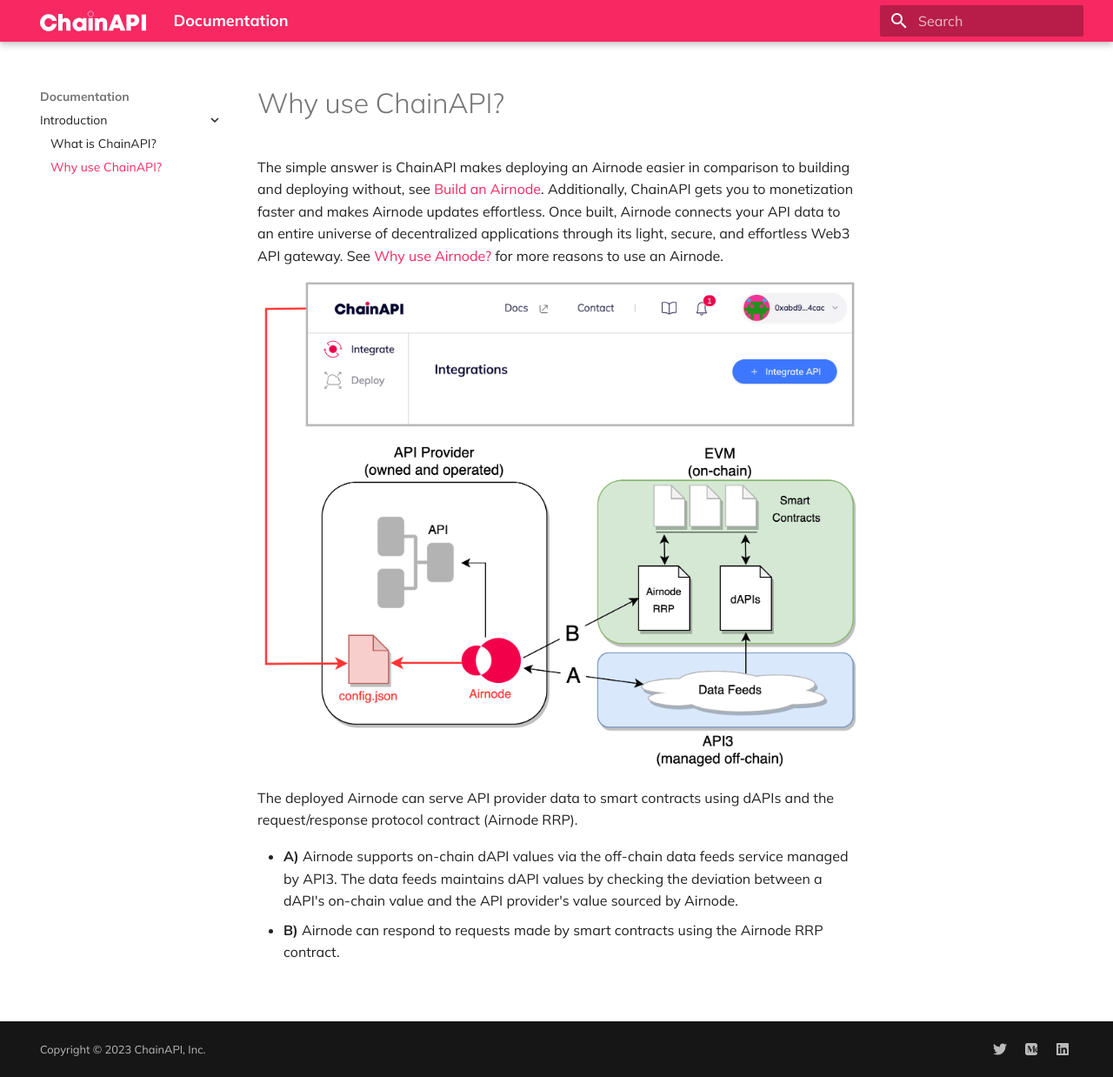
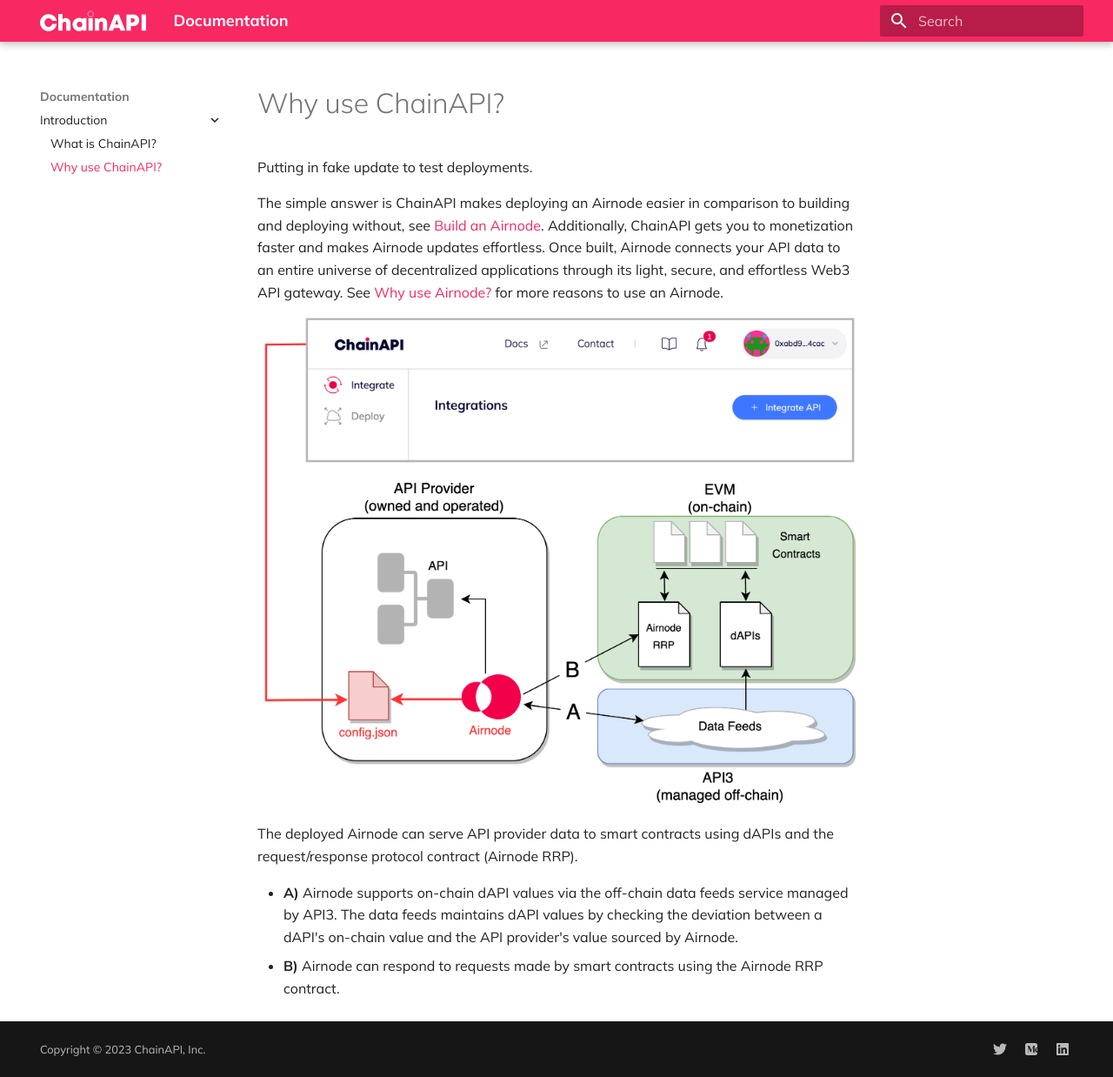
Before and after one commit to chainapi/chainapi-docs, an MkDocs documentation site: the page built from docs/introduction/why-use-chainapi.md, in a window 1280 px wide and 1238 px high. Shown: the whole window at 87% size. Built offline with MkDocs 1.6.1 and Material for MkDocs 9.7.7, drawn with Linux system fonts in a browser that asks for light colours.

Commit message:
Add fake update to test

```diff
--- a/docs/introduction/why-use-chainapi.md
+++ b/docs/introduction/why-use-chainapi.md
@@ -3,6 +3,8 @@ title: Why use ChainAPI?
 ---
 
 # Why use ChainAPI?
+
+Putting in fake update to test deployments.
 
 The simple answer is ChainAPI makes deploying an Airnode easier in comparison to
 building and deploying without, see
```
